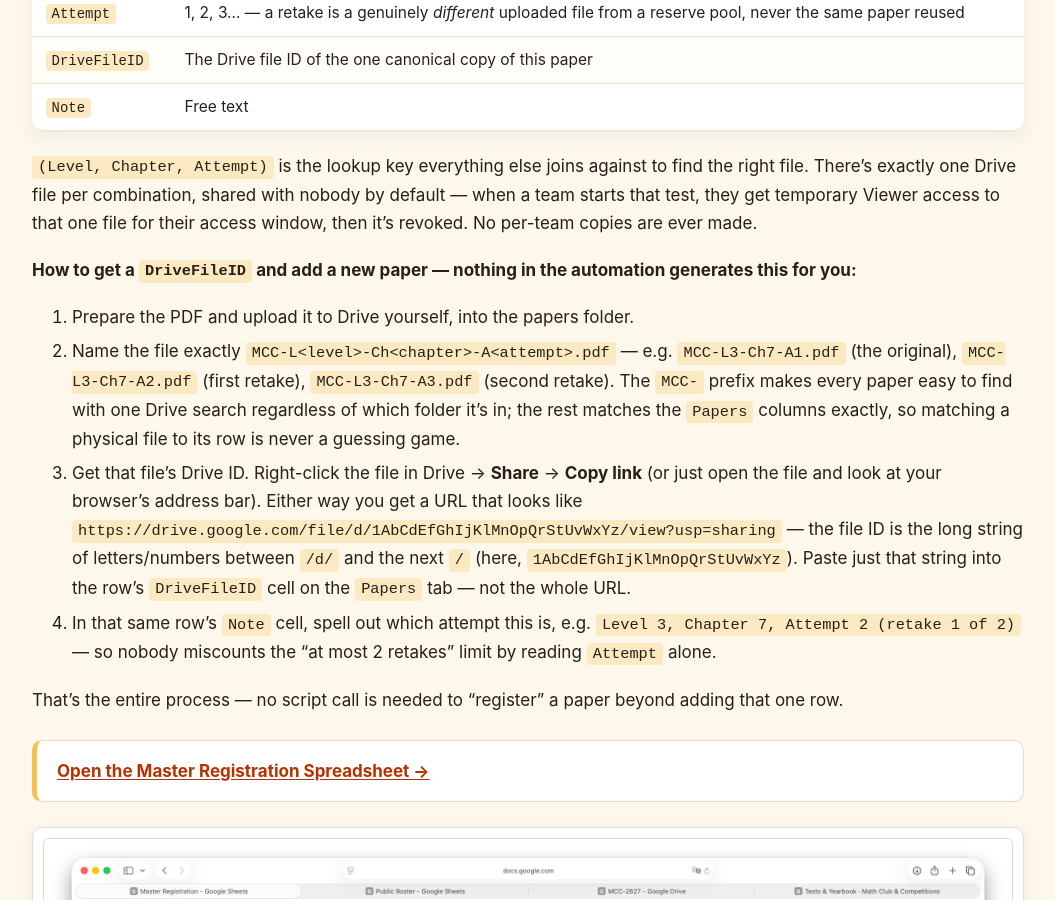
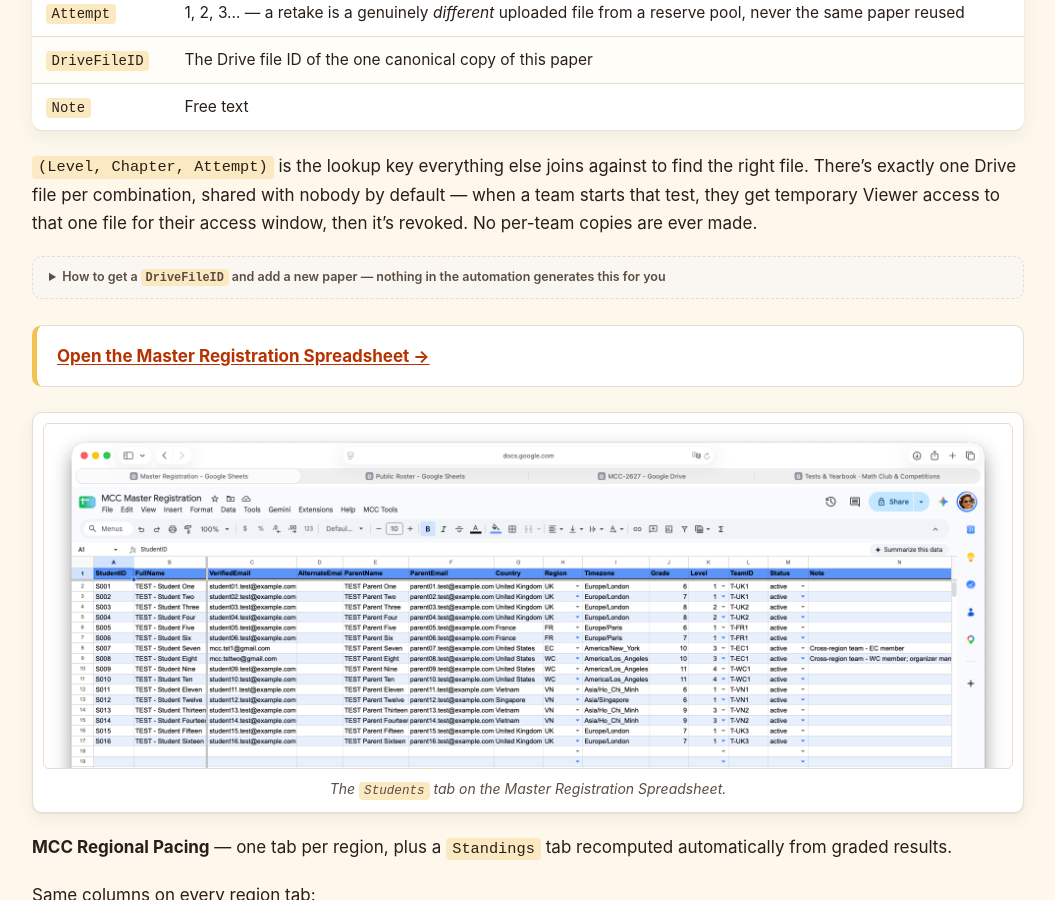
Before and after one commit to nghia71/nghia71.github.io, a Jekyll site: the page built from current-standings.md, in a window 1280 px wide and 900 px high, scrolled down 5501 px. Shown: the whole window, without its empty margins (112-1167 px from the left). Built offline with Jekyll 4.4.1, drawn with Linux system fonts in a browser that asks for light colours.

Commit message:
Make the DriveFileID/paper-upload steps a click-to-expand section
Uses the site's existing .admin-details <details> pattern (same one
testing-the-pipeline.md already uses) so this operational how-to is
collapsed by default and doesn't add length to the Papers explanation
for readers who don't need it.

Co-Authored-By: Claude Sonnet 5 <noreply@anthropic.com>
Claude-Session: https://claude.ai/code/session_015fnAyissPHLrFqhmKJxWoJ

```diff
--- a/current-standings.md
+++ b/current-standings.md
@@ -117,7 +117,8 @@ Sign in with the email your team registered with, then choose **"I'm ready to op
 
 `(Level, Chapter, Attempt)` is the lookup key everything else joins against to find the right file. There's exactly one Drive file per combination, shared with nobody by default — when a team starts that test, they get temporary Viewer access to that one file for their access window, then it's revoked. No per-team copies are ever made.
 
-**How to get a `DriveFileID` and add a new paper — nothing in the automation generates this for you:**
+<details class="admin-details" markdown="1">
+<summary>How to get a <code>DriveFileID</code> and add a new paper — nothing in the automation generates this for you</summary>
 
 1. Prepare the PDF and upload it to Drive yourself, into the papers folder.
 2. Name the file exactly `MCC-L<level>-Ch<chapter>-A<attempt>.pdf` — e.g. `MCC-L3-Ch7-A1.pdf` (the original), `MCC-L3-Ch7-A2.pdf` (first retake), `MCC-L3-Ch7-A3.pdf` (second retake). The `MCC-` prefix makes every paper easy to find with one Drive search regardless of which folder it's in; the rest matches the `Papers` columns exactly, so matching a physical file to its row is never a guessing game.
@@ -125,6 +126,8 @@ Sign in with the email your team registered with, then choose **"I'm ready to op
 4. In that same row's `Note` cell, spell out which attempt this is, e.g. `Level 3, Chapter 7, Attempt 2 (retake 1 of 2)` — so nobody miscounts the "at most 2 retakes" limit by reading `Attempt` alone.
 
 That's the entire process — no script call is needed to "register" a paper beyond adding that one row.
+
+</details>
 
 <div class="note" markdown="1">
 **[Open the Master Registration Spreadsheet →](https://docs.google.com/spreadsheets/d/13byGPiBQW00egpC2GIZenAsKhMCS7qbCykZSUtbE7jk/edit?usp=sharing)**
```
